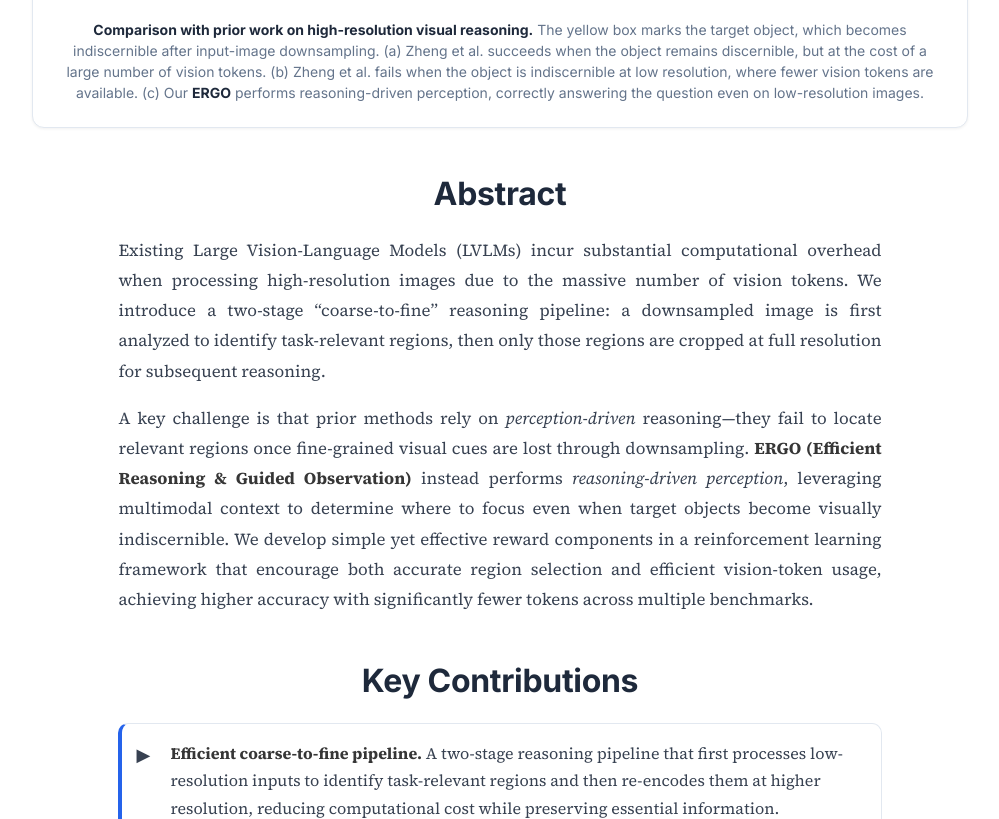
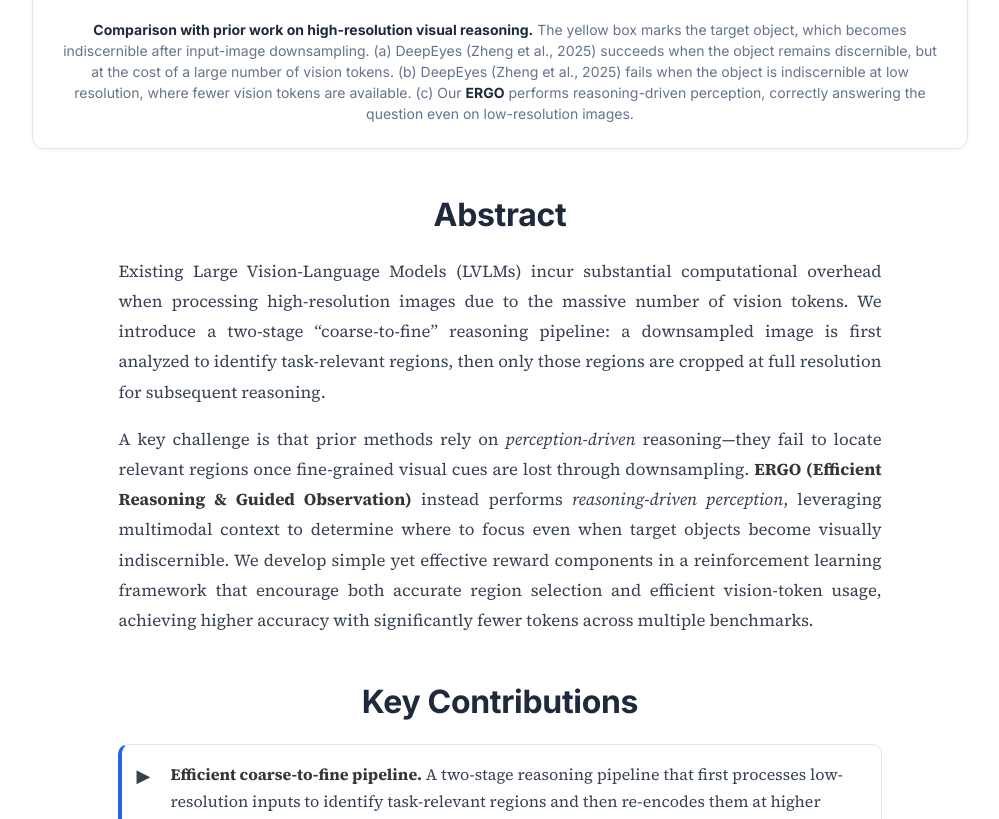
Before and after one commit to wooksu/ergo, a plain HTML site: page index.html in a window 1280 px wide. Shown: the part 1234-2053 px from the top of the page, without its empty margins (140-1139 px from the left). Drawn offline with Linux system fonts and the light colour scheme; some icons are missing.

Commit message:
fix cite deepeyes

```diff
--- a/index.html
+++ b/index.html
@@ -128,8 +128,8 @@
             <p class="figure-caption">
               <strong>Comparison with prior work on high-resolution visual reasoning.</strong>
               The yellow box marks the target object, which becomes indiscernible after input-image downsampling.
-              (a)&nbsp;Zheng et al. succeeds when the object remains discernible, but at the cost of a large number of vision tokens.
-              (b)&nbsp;Zheng et al. fails when the object is indiscernible at low resolution, where fewer vision tokens are available.
+              (a)&nbsp;DeepEyes (Zheng et al., 2025) succeeds when the object remains discernible, but at the cost of a large number of vision tokens.
+              (b)&nbsp;DeepEyes (Zheng et al., 2025) fails when the object is indiscernible at low resolution, where fewer vision tokens are available.
               (c)&nbsp;Our <strong>ERGO</strong> performs reasoning-driven perception, correctly answering the question even on low-resolution images.
             </p>
           </div>
```
